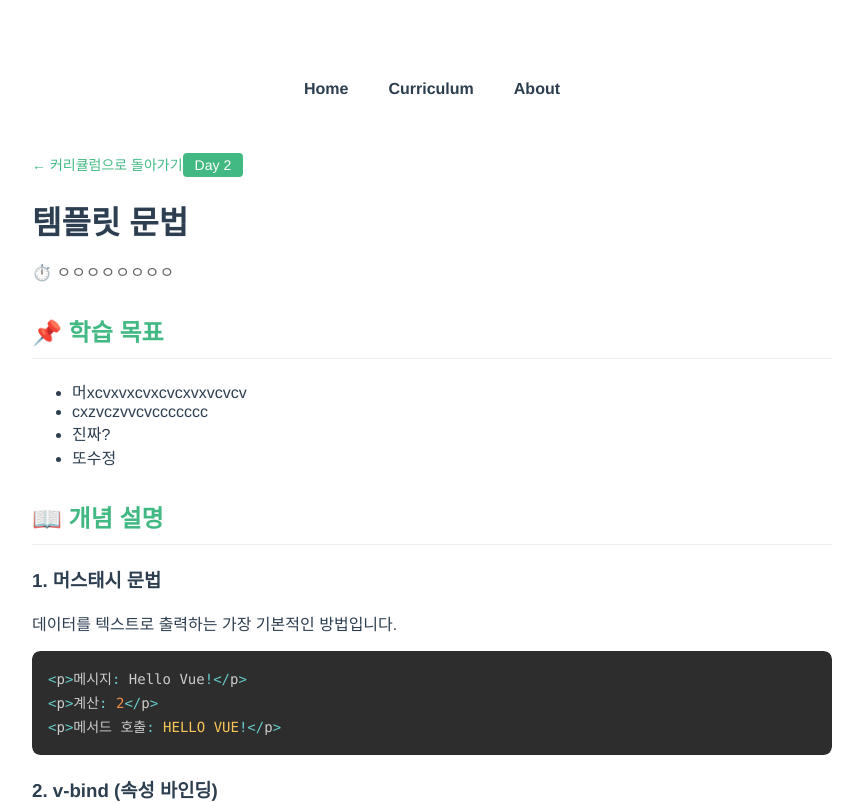
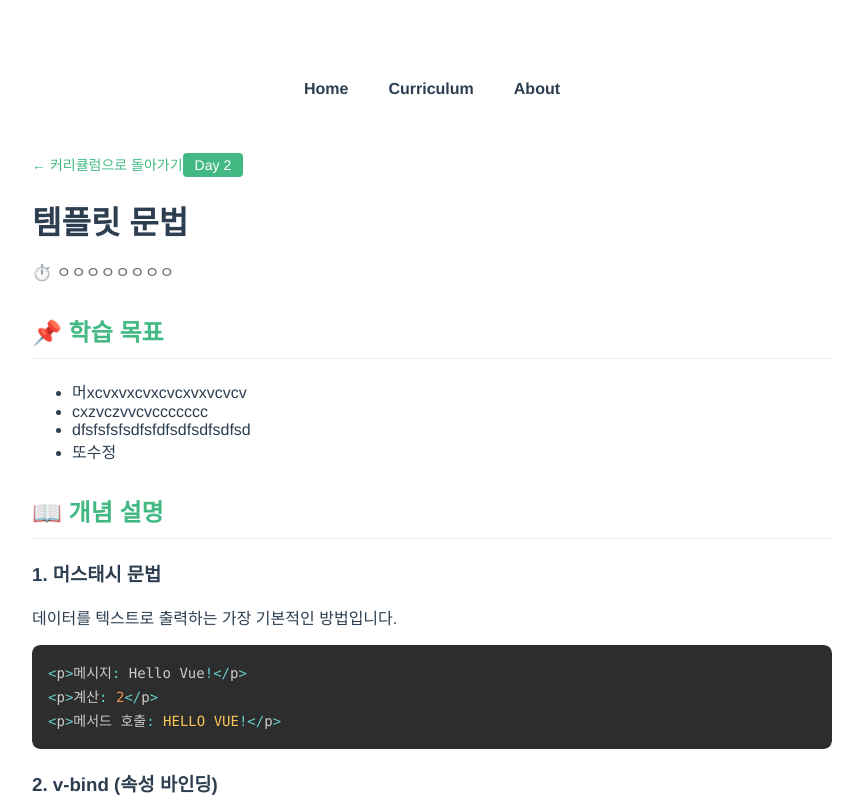
Before and after one commit to luv20100918/vue2-study, a Vue app: page /curriculum/day2 in a window 1280 px wide. Shown: the top 803 px of the page, without its empty margins (208-1071 px from the left). Built offline with nearby package versions, Linux system fonts and the light colour scheme.

Commit message:
되라 한줄

```diff
--- a/src/views/curriculum/Day2.vue
+++ b/src/views/curriculum/Day2.vue
@@ -13,7 +13,7 @@
         <ul>
           <li>머xcvxvxcvxcvcxvxvcvcv</li>
           <li>cxzvczvvcvccccccc</li>
-          <li>진짜?</li>
+          <li>dfsfsfsfsdfsfdfsdfsdfsdfsd</li>
           <li>또수정</li>
         </ul>
       </section>
```
